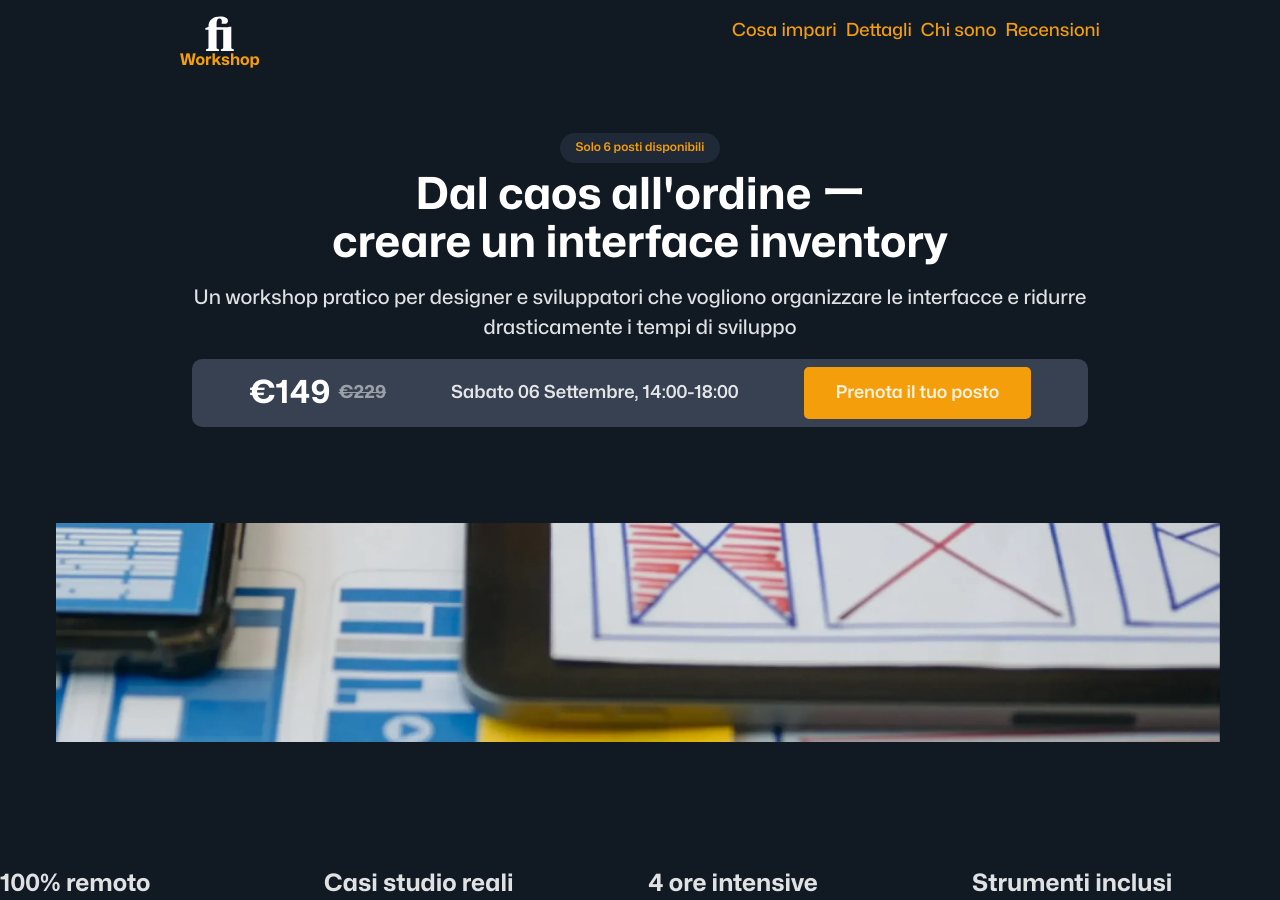
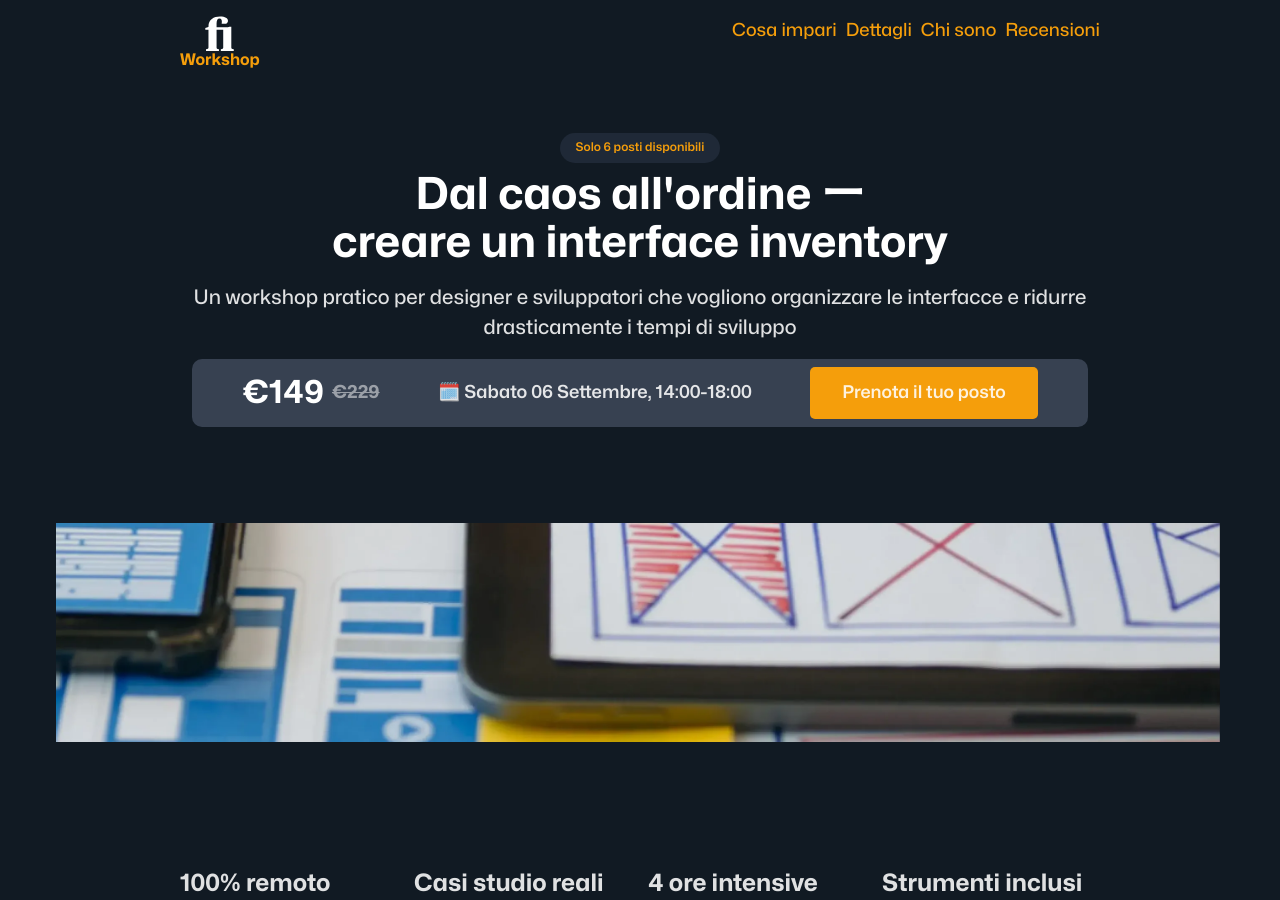
Before and after one commit to zetareticoli/fi, a Jekyll site: the page built from interface-inventory.html, in a window 1280 px wide and 900 px high. Built offline with Jekyll 4.4.1, drawn with Linux system fonts in a browser that asks for light colours; some web fonts are replaced; comment, search, counter and statistics services are not loaded.

Commit message:
fix: minor changes

```diff
--- a/interface-inventory.html
+++ b/interface-inventory.html
@@ -366,14 +366,14 @@ layout: simple
 
       <div class="price-section">
         <div class="price">€149 <span class="price-old">€229</span></div>
-        <div class="date">Sabato 06 Settembre, 14:00-18:00</div>
+        <div class="date">🗓️ Sabato 06 Settembre, 14:00-18:00</div>
         <a href="#prenota" class="cta-primary">Prenota il tuo posto</a>
       </div>
 
       <img class="spacing-sections full-width outer-margin" src="/img/interface-inventory-workshop.webp" alt="A working desk reflected in a picture" title="My design studio image reflected">
   </section>
 
-  <section>
+  <section class="inner">
     <div class="list-card-4">
       <div class="grid-item">
         <h3>100% remoto</h3>
```
